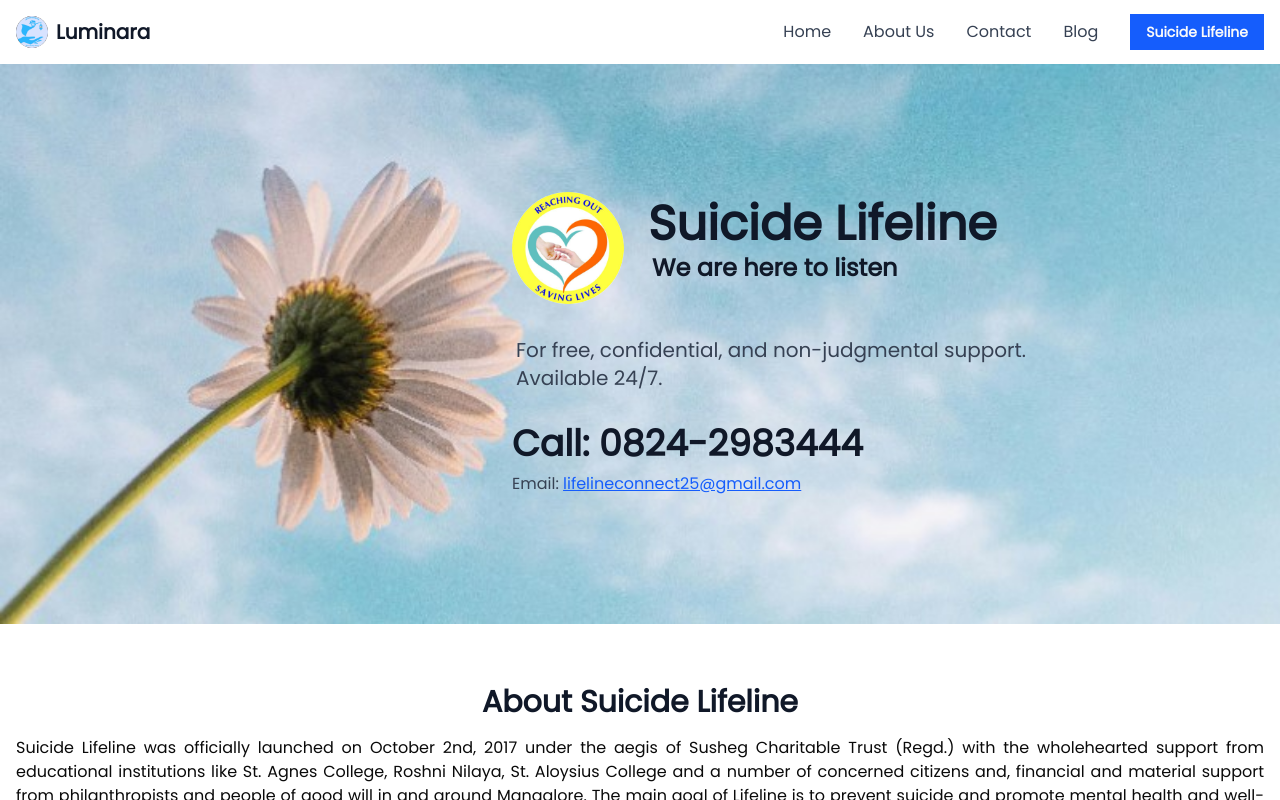
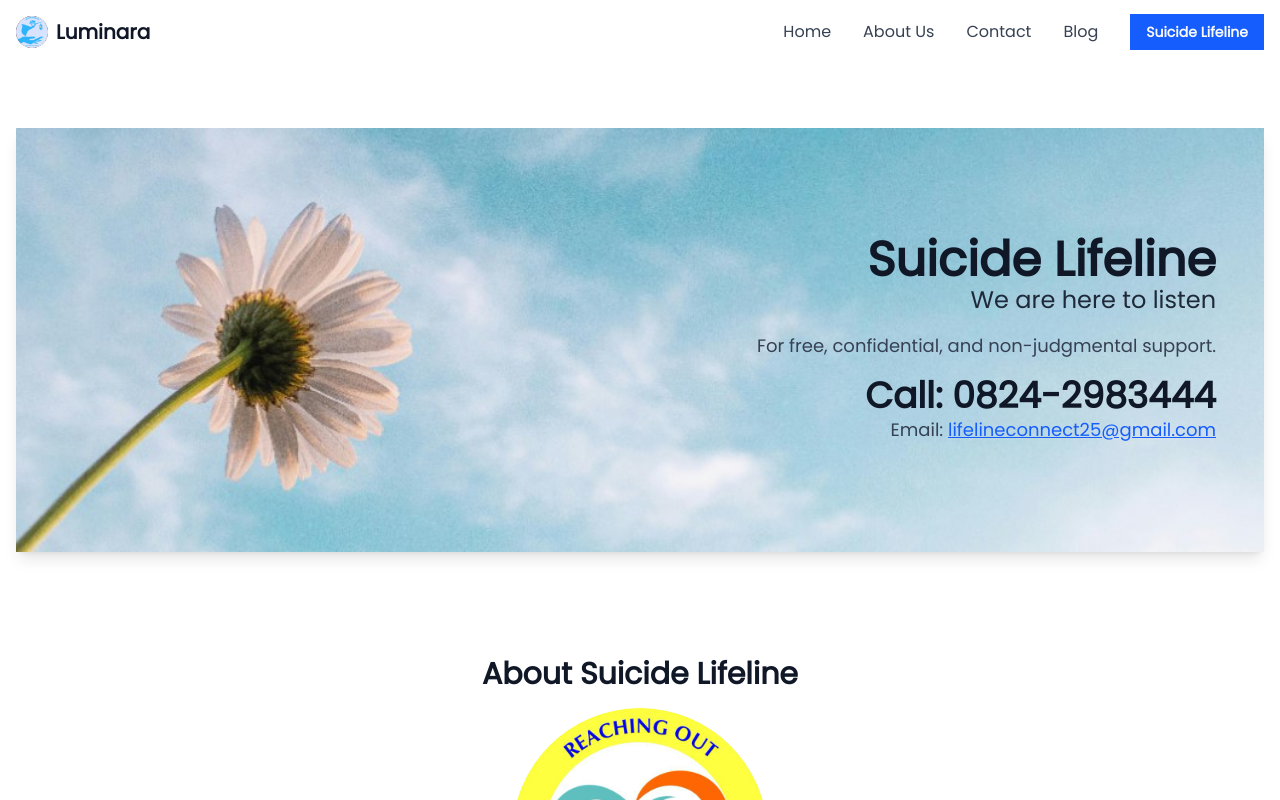
Before and after one commit to UthpalSuvarna/luminara, a Next.js app in the folder frontend/: page /helpline in a window 1280 px wide. Shown: the top 800 px of the page. Built offline with nearby package versions, Linux system fonts and the light colour scheme.

Commit message:
Update suicide helpline page

```diff
--- a/frontend/src/app/helpline/page.tsx
+++ b/frontend/src/app/helpline/page.tsx
@@ -14,45 +14,39 @@ export default function LifelinePage() {
 
       <main>
         {/* Hero Section */}
-        <section className="py-20 md:py-32 bg-cover bg-left mb-5" style={{ backgroundImage: "url('/bg2.jpg')" }}>
-          <div className="container mx-auto px-4">
-            <div className="flex justify-end">
-              <div className="flex flex-col gap-6 md:gap-8 max-w-3xl w-full px-2 sm:px-4">
+        <section className="bg-white py-10 md:py-16 relative overflow-hidden">
+          <div className="container mx-auto px-4 relative">
+            <div className="relative rounded-none overflow-hidden shadow-lg max-h-[600px]">
+              <img
+                src="/bg2.jpg"
+                alt="Suicide Helpline Banner"
+                className="w-full h-auto object-contain"
+              />
 
-                {/* Image + Heading Side-by-Side (or stacked on mobile) */}
-                <div className="flex flex-col sm:flex-row items-center sm:items-start sm:gap-4 md:gap-6 text-center sm:text-left">
-                  <div className="relative w-24 h-24 md:w-28 md:h-28 mb-2 sm:mb-0 flex-shrink-0 mx-auto sm:mx-0">
-                    <Image
-                      src="/suicide-helpline.jpg"
-                      alt="Helpline Hero"
-                      layout="fill"
-                      objectFit="cover"
-                      className="rounded-full"
-                    />
-                  </div>
-                  <div className="md:pt-2">
-                    <h1 className="text-3xl sm:text-4xl md:text-5xl font-bold text-gray-900">Suicide Lifeline</h1>
-                    <p className="text-lg sm:text-xl md:text-2xl font-bold text-gray-900 mt-1 md:pl-1">We are here to listen</p>
-                  </div>
-                </div>
+              {/* Content Overlay */}
+              <div className="absolute inset-0 flex items-center justify-end px-6 md:px-12 py-8">
+                <div className="max-w-lg text-right">
+                  <h1 className="text-base sm:text-xl md:text-2xl lg:text-5xl font-bold text-gray-900">
+                    Suicide Lifeline
+                  </h1>
+                  <p className="text-xs sm:text-sm md:text-base lg:text-2xl font-medium text-gray-800">
+                    We are here to listen
+                  </p>
 
-                {/* Description */}
-                <p className="text-base sm:text-lg md:text-xl text-gray-700 font-medium text-center sm:text-left px-1">
-                  For free, confidential, and non-judgmental support. <br className="md:block hidden" />
-                  Available 24/7.
-                </p>
+                  {/* Visible only on lg and above */}
+                  <p className="hidden lg:block text-sm lg:text-lg text-gray-700 mt-4 font-medium">
+                    For free, confidential, and non-judgmental support.
+                  </p>
 
-                {/* Contact Info */}
-                <div className="text-center sm:text-left">
-                  <p className="text-lg font-bold text-gray-900">
-                    <span className="text-2xl md:text-4xl">Call: 0824-2983444</span>
+                  <p className="text-base sm:text-xl lg:text-4xl font-bold text-gray-900 mt-4">
+                    Call: 0824-2983444
                   </p>
-                  <p className="text-base text-gray-700 mt-2">
+                  <p className="text-xs sm:text-sm lg:text-lg text-gray-700">
                     Email: <a href="mailto:lifelineconnect25@gmail.com" className="text-blue-600 underline">lifelineconnect25@gmail.com</a>
                   </p>
                 </div>
+              </div>
 
-              </div>
             </div>
           </div>
         </section>
@@ -64,6 +58,14 @@ export default function LifelinePage() {
           <div className="container mx-auto px-4">
             <div className="text-justify mb-12">
               <h2 className="text-3xl font-bold text-gray-900 mb-4 text-center">About Suicide Lifeline</h2>
+              <div className="w-64 h-64 relative mx-auto mb-8">
+                <Image
+                  src="/suicide-helpline.jpg" // Replace with your image path
+                  alt="Lifeline Logo"
+                  fill
+                  className="rounded-full object-contain"
+                />
+              </div>
               <p>Suicide Lifeline was officially launched on October 2nd, 2017 under the aegis of Susheg Charitable Trust (Regd.) with the wholehearted support from educational institutions like St. Agnes College, Roshni Nilaya, St. Aloysius College and a number of concerned citizens and, financial and material support from philanthropists and people of good will in and around Mangalore. The main goal of Lifeline is to prevent suicide and promote mental health and well-being.</p>
               <br></br>
               <p>A 24x7 lifeline (0824 -2983444) was established to respond to callers in distress. An expert team of professionals consisting of Psychiatrists, Counselors, Social Workers, and Lawyers train the volunteers periodically. 36 trained first responders are available in three shifts every day listening to the callers in crisis with compassion and empathy and administering psychological first-aid. If professional follow up is required such as hospitalization, police intervention, the caller is referred for further assistance. There are 12 back-up clinicians/experts including psychiatrists, psychologists, counselors, lawyers, and social workers available to assist the volunteers. To date 3,075 callers have been assisted through the lifeline.</p>
```
